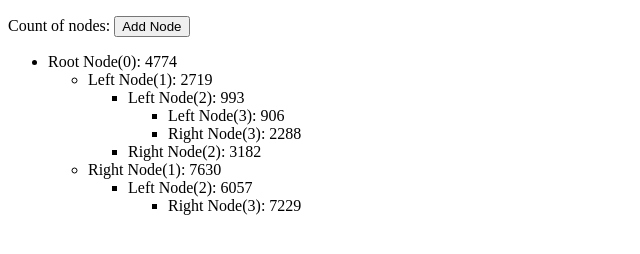
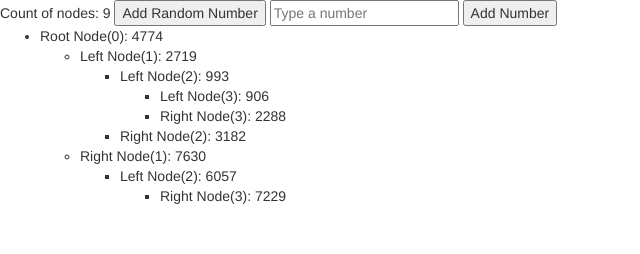
Before and after one commit to takecode/SampleTree, a plain HTML site: page index.html in a window 1280 px wide. Shown: the whole page, without its empty margins (0-640 px from the left). Drawn offline with nearby package versions, Linux system fonts and the light colour scheme.

Commit message:
add bootstrap.css & add button to insert number.

```diff
--- a/index.html
+++ b/index.html
@@ -5,6 +5,7 @@
     <title>Sample Tree App</title>
 
     <link rel="stylesheet" href="css/app.css">
+    <link rel="stylesheet" href="//netdna.bootstrapcdn.com/bootstrap/3.1.1/css/bootstrap.min.css">
 
     <script src="//ajax.googleapis.com/ajax/libs/angularjs/1.2.15/angular.min.js"></script>
     <script src="js/tree.js"></script>
@@ -13,7 +14,12 @@
 </head>
 <body ng-controller="IndexController">
 
-<p> Count of nodes: {{tree.list.length}} <button ng-click="addNode()">Add Node</button></p>
+<form ng-submit="addNode()">
+    Count of nodes: {{tree.list.length}}
+    <button ng-click="addRandomNode()">Add Random Number</button>
+    <input type="number" ng-model="number" placeholder="Type a number" />
+    <input type="submit" id="submit" value="Add Number" />
+</form>
 <ul>
     <li>
         Root Node(0): {{root.number}}
--- a/js/controller.js
+++ b/js/controller.js
@@ -9,14 +9,18 @@ treeAppControllers.controller('IndexController', ['$scope', function ( $scope )
         $scope.tree = new Tree();
         var length = 9;
         for( var i = 0; i < length; i++ ){
-            $scope.addNode();
+            $scope.addRandomNode();
         }
         $scope.root = $scope.tree.root;
     };
 
+    $scope.addRandomNode = function(){
+        $scope.tree.insert();
+    };
+
     $scope.addNode = function(){
-        $scope.tree.insert();
-    }
+        $scope.tree.insert( $scope.number );
+    };
 
     $scope.initializeIndex();
 }]);
--- a/js/tree.js
+++ b/js/tree.js
@@ -16,7 +16,7 @@ function Node( number ){
 };
 
 function Tree(){
-    //this.list = new Array();
+    this.list = new Array();
     this.root = null;
 }
 
@@ -52,7 +52,7 @@ Tree.prototype.insert = function( number ){
             }
         }
     }
-    //this.list.push( node );
+    this.list.push( node );
 }
 
 // TODO
```
